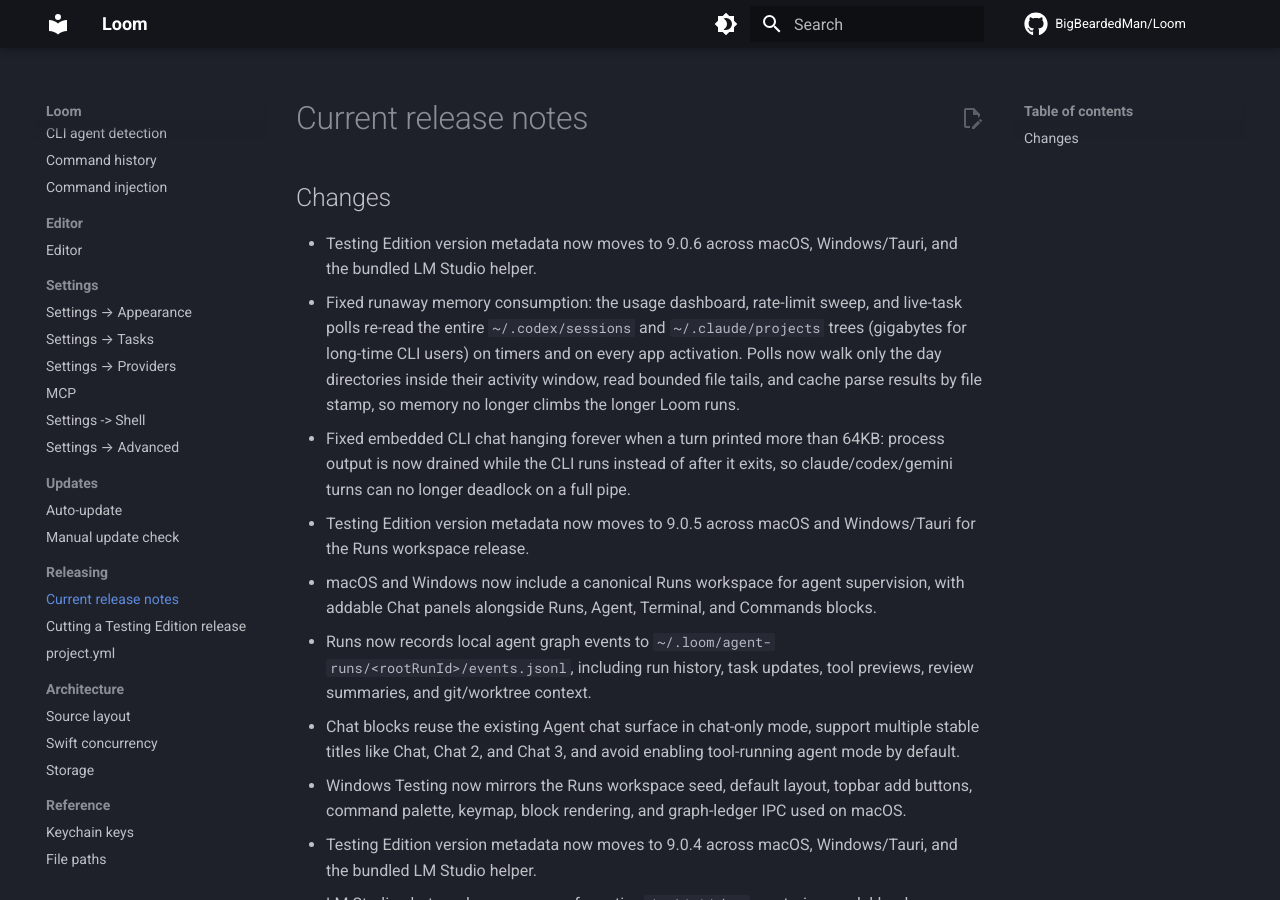
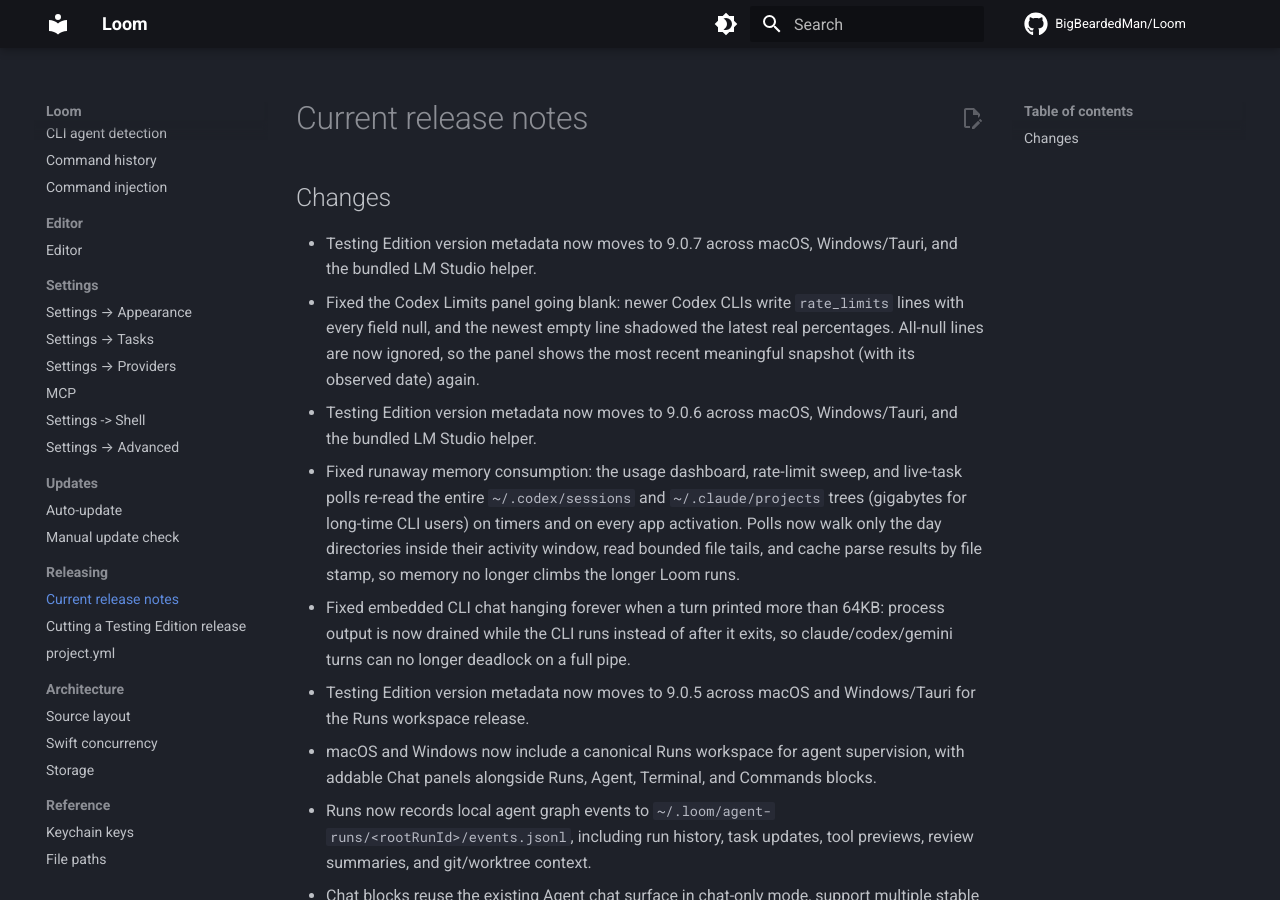
Before and after one commit to BigBeardedMan/Loom, an MkDocs documentation site: the page built from docs/releasing/current-release-notes.md, in a window 1280 px wide and 900 px high. Built offline with MkDocs 1.6.1 and Material for MkDocs 9.7.7, drawn with Linux system fonts in a browser that asks for light colours; comment, search, counter and statistics services are not loaded.

Commit message:
Bump Testing Edition to 9.0.7
Restores the Codex Limits panel by ignoring all-null rate_limits lines.

Co-Authored-By: Claude Fable 5 <noreply@anthropic.com>

```diff
--- a/docs/releasing/current-release-notes.md
+++ b/docs/releasing/current-release-notes.md
@@ -1,5 +1,7 @@
 ## Changes
 
+- Testing Edition version metadata now moves to 9.0.7 across macOS, Windows/Tauri, and the bundled LM Studio helper.
+- Fixed the Codex Limits panel going blank: newer Codex CLIs write `rate_limits` lines with every field null, and the newest empty line shadowed the latest real percentages. All-null lines are now ignored, so the panel shows the most recent meaningful snapshot (with its observed date) again.
 - Testing Edition version metadata now moves to 9.0.6 across macOS, Windows/Tauri, and the bundled LM Studio helper.
 - Fixed runaway memory consumption: the usage dashboard, rate-limit sweep, and live-task polls re-read the entire `~/.codex/sessions` and `~/.claude/projects` trees (gigabytes for long-time CLI users) on timers and on every app activation. Polls now walk only the day directories inside their activity window, read bounded file tails, and cache parse results by file stamp, so memory no longer climbs the longer Loom runs.
 - Fixed embedded CLI chat hanging forever when a turn printed more than 64KB: process output is now drained while the CLI runs instead of after it exits, so claude/codex/gemini turns can no longer deadlock on a full pipe.
--- a/project.yml
+++ b/project.yml
@@ -15,8 +15,8 @@ settings:
     # release, so the pill never shows a code lower than what's on main.
     # Bump this manually before each testing release; release-testing.sh
     # reads it back out and tags the GitHub pre-release `testing-<version>`.
-    MARKETING_VERSION: "9.0.6"
-    CURRENT_PROJECT_VERSION: "96"
+    MARKETING_VERSION: "9.0.7"
+    CURRENT_PROJECT_VERSION: "97"
     CODE_SIGN_STYLE: Manual
     CODE_SIGN_IDENTITY: "Loom Local Codesign"
     DEVELOPMENT_TEAM: ""
```
Also changed, not shown: 5 other files.
